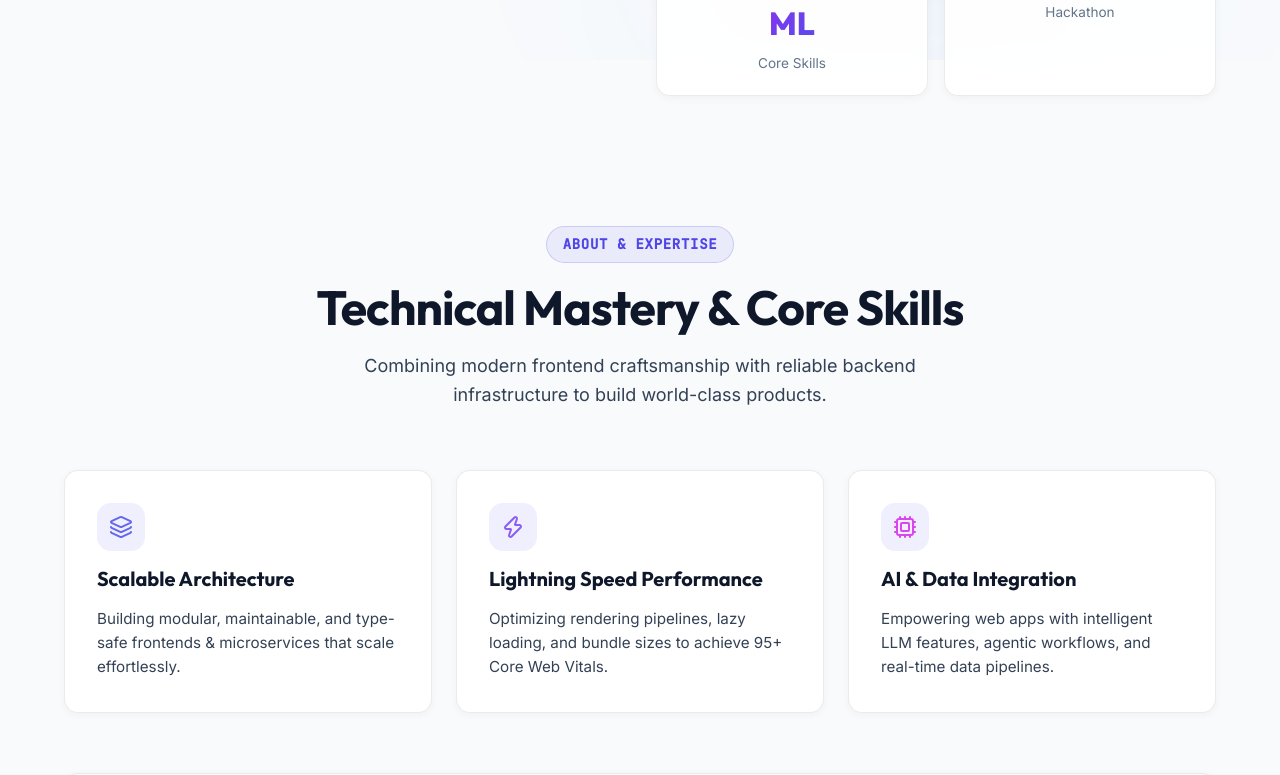
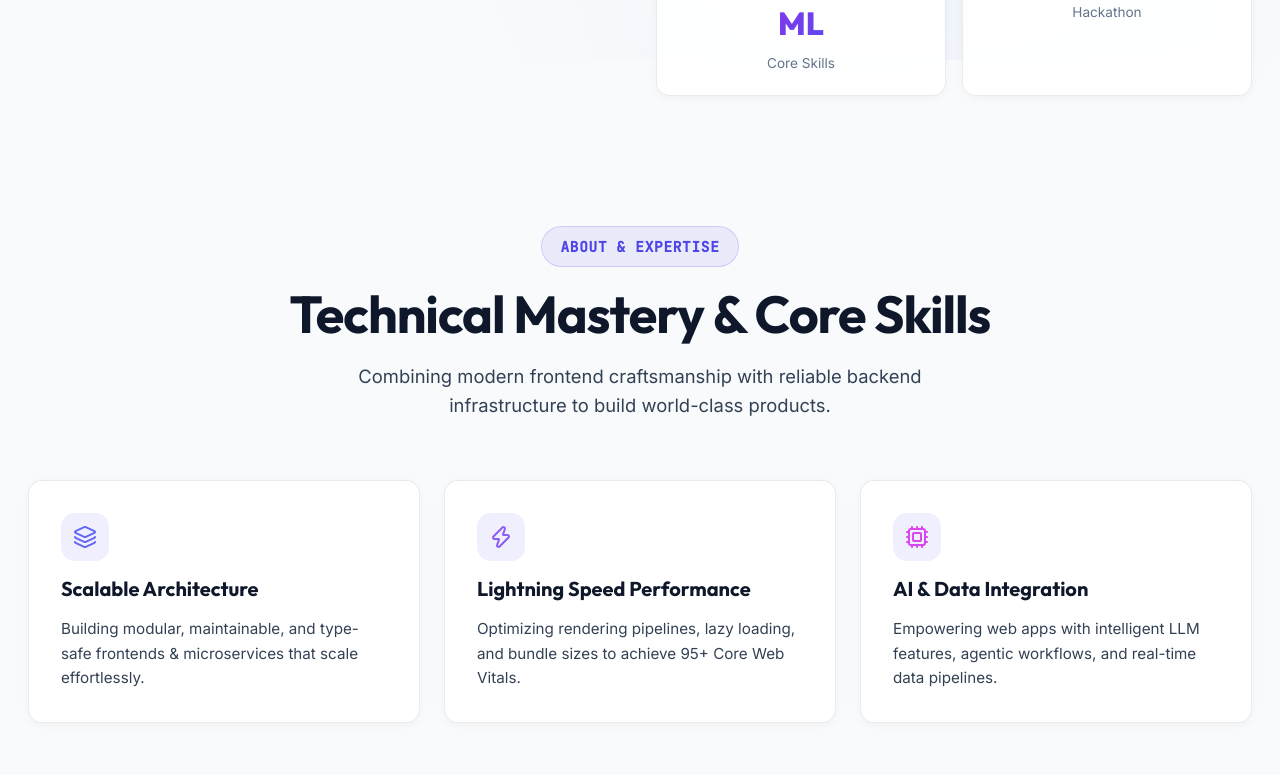
Before and after one commit to teja3856/portifolio, a React (Vite) app: page / in a window 1280 px wide. Shown: the part 740-1515 px from the top of the page. Built offline with nearby package versions, Linux system fonts and the light colour scheme.

Commit message:
Enhance responsive layout container and typography scaling

```diff
--- a/src/components/Navbar.tsx
+++ b/src/components/Navbar.tsx
@@ -56,7 +56,7 @@ export const Navbar: React.FC = () => {
       <div
         className="glass-panel"
         style={{
-          maxWidth: '1200px',
+          maxWidth: '1320px',
           margin: '0 auto',
           display: 'flex',
           alignItems: 'center',
--- a/src/index.css
+++ b/src/index.css
@@ -148,9 +148,9 @@ a {
 
 /* Section Wrapper */
 .section-container {
-  max-width: 1200px;
+  max-width: 1320px;
   margin: 0 auto;
-  padding: 100px 24px;
+  padding: 100px 28px;
 }
 
 .section-header {
@@ -162,13 +162,13 @@ a {
   display: inline-flex;
   align-items: center;
   gap: 8px;
-  padding: 6px 16px;
+  padding: 8px 18px;
   background: rgba(79, 70, 229, 0.08);
   border: 1px solid rgba(79, 70, 229, 0.2);
   border-radius: var(--radius-full);
   color: var(--accent-primary);
   font-family: var(--font-mono);
-  font-size: 0.875rem;
+  font-size: 0.9rem;
   font-weight: 600;
   margin-bottom: 16px;
   text-transform: uppercase;
@@ -176,15 +176,16 @@ a {
 }
 
 .section-title {
-  font-size: clamp(2rem, 4vw, 3rem);
+  font-size: clamp(2.25rem, 4.5vw, 3.25rem);
   letter-spacing: -0.02em;
   margin-bottom: 16px;
 }
 
 .section-subtitle {
-  font-size: 1.125rem;
-  max-width: 600px;
+  font-size: 1.15rem;
+  max-width: 680px;
   margin: 0 auto;
+  line-height: 1.6;
 }
 
 /* Custom UI Components & Buttons */
```
